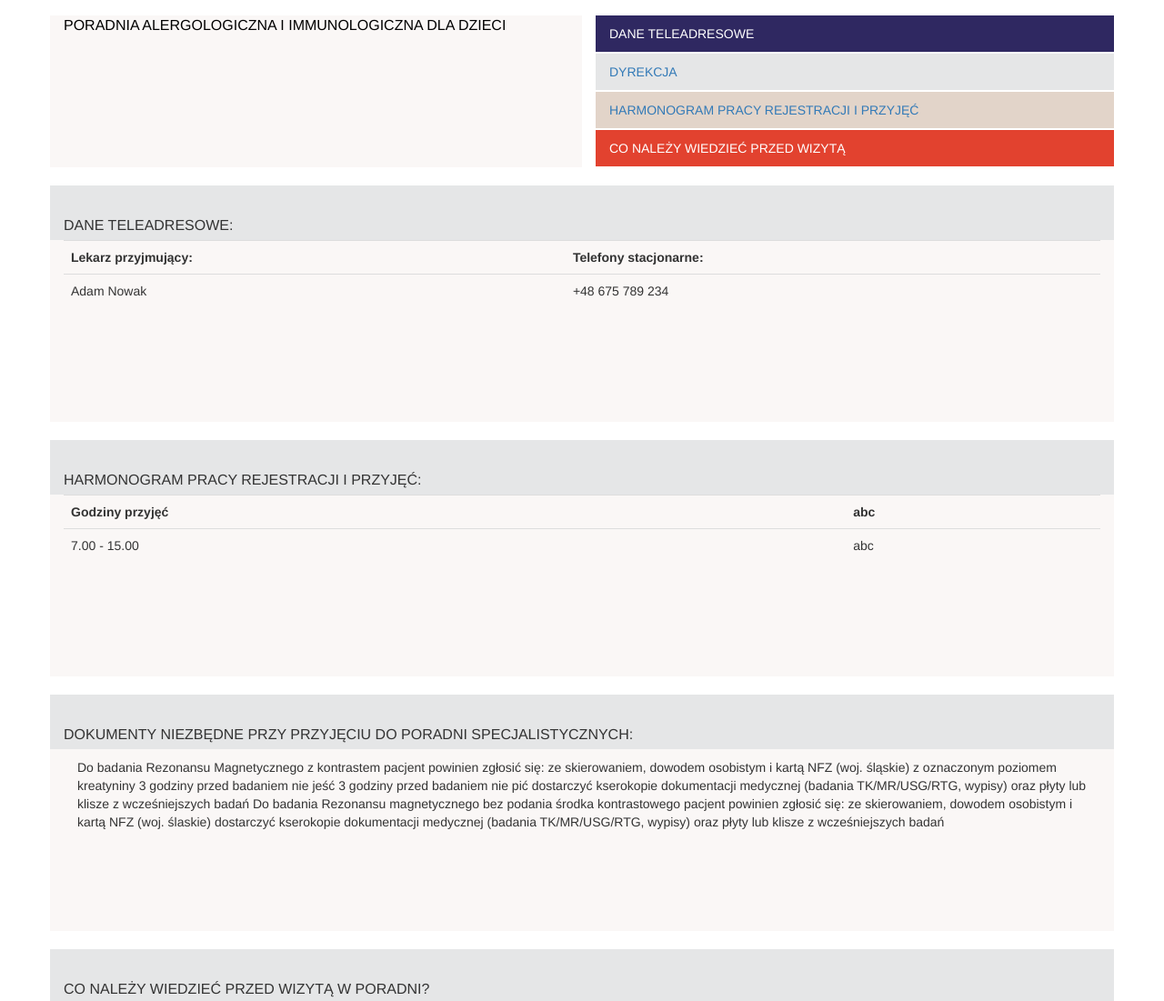
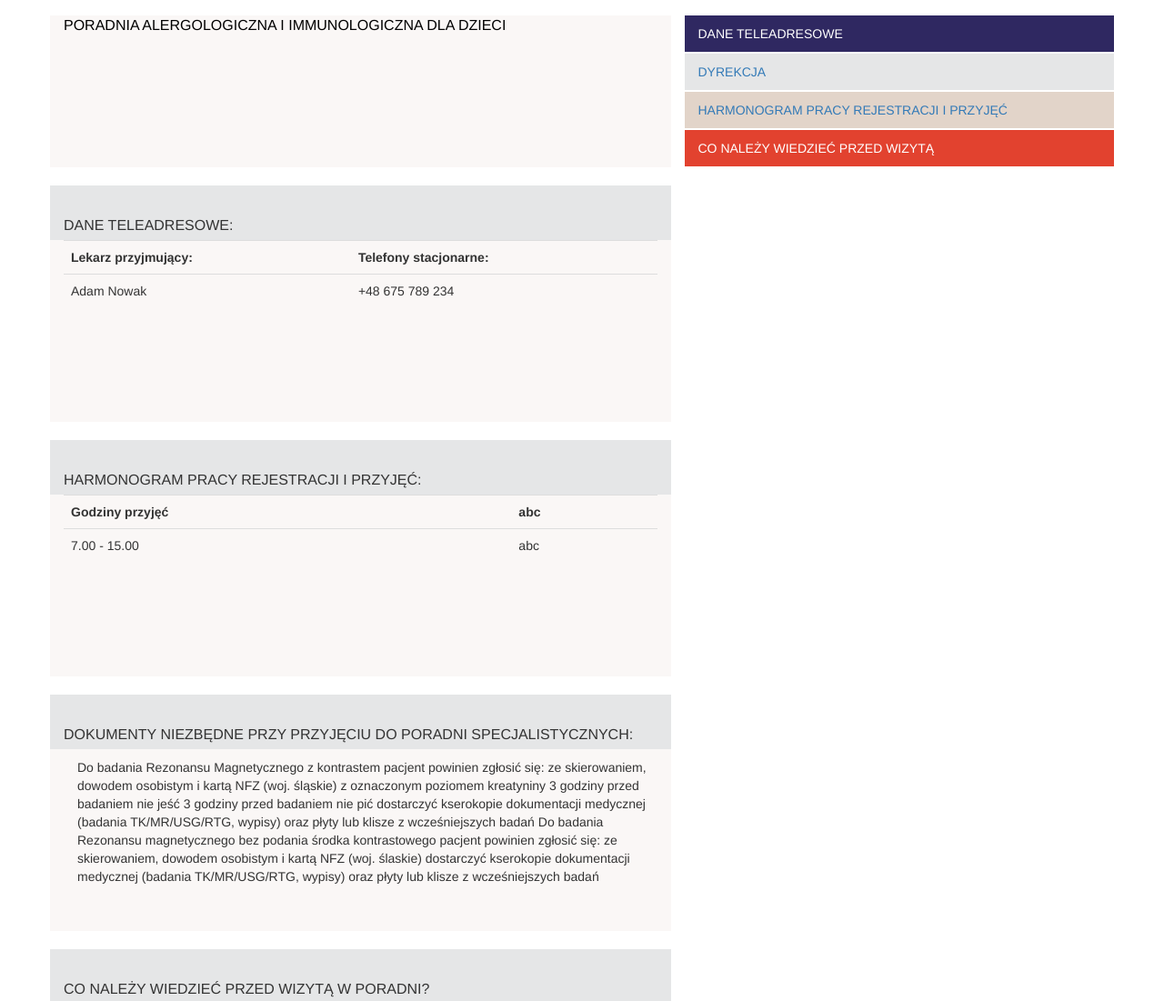
Before and after one commit to no17436/chcpio, a plain HTML site: page poradnie.html in a window 1280 px wide. Shown: the part 130-1231 px from the top of the page at 91% size. Drawn offline with nearby package versions, Linux system fonts and the light colour scheme.

Commit message:
change the size of headers

```diff
--- a/poradnie.html
+++ b/poradnie.html
@@ -132,10 +132,10 @@
 
       <!-- dodatkowe menu -->
       <section class="row">
-        <div class="col-md-6 headerClinic">
+        <div class="col-md-7 headerClinic">
           Poradnia Alergologiczna i Immunologiczna Dla Dzieci
         </div>
-        <div class="col-md-6 clinicsAddMenu">
+        <div class="col-md-5 clinicsAddMenu">
           <ul class="nav nav-pills nav-stacked">
             <li role="presentation" class="hospitalHistory">
               <a href="#">DANE TELEADRESOWE</a>
@@ -154,10 +154,10 @@
       </section>
 
       <section class="row">
-        <div class="col-md-12 headline">
+        <div class="col-md-7 headline">
           <h1>Dane teleadresowe:</h1>
         </div>
-        <div class="col-md-12 main">
+        <div class="col-md-7 main">
           <table class="table">
             <tr>
               <th>Lekarz przyjmujący:</th>
@@ -172,10 +172,10 @@
       </section>
 
       <section class="row">
-        <div class="col-md-12 headline">
+        <div class="col-md-7 headline">
           <h1>Harmonogram pracy rejestracji i przyjęć:</h1>
         </div>
-        <div class="col-md-12 main">
+        <div class="col-md-7 main">
           <table class="table">
             <tr>
               <th>Godziny przyjęć</th>
@@ -190,10 +190,10 @@
       </section>
 
       <section class="row">
-        <div class="col-md-12 headline">
+        <div class="col-md-7 headline">
           <h1>Dokumenty niezbędne przy przyjęciu do poradni specjalistycznych:</h1>
         </div>
-        <div class="col-md-12 main">
+        <div class="col-md-7 main">
           <p>Do badania Rezonansu Magnetycznego z kontrastem pacjent powinien zgłosić się:
 
             ze skierowaniem, dowodem osobistym i kartą NFZ (woj. śląskie)
@@ -210,10 +210,10 @@
       </section>
 
       <section class="row">
-        <div class="col-md-12 headline">
+        <div class="col-md-7 headline">
           <h1>Co należy wiedzieć przed wizytą w poradni?</h1>
         </div>
-        <div class="col-md-12 main">
+        <div class="col-md-7 main">
           <p>Przeciwskazanie do wykonania badania MR są:
             rozrusznik serca
             kardiowerter
```
